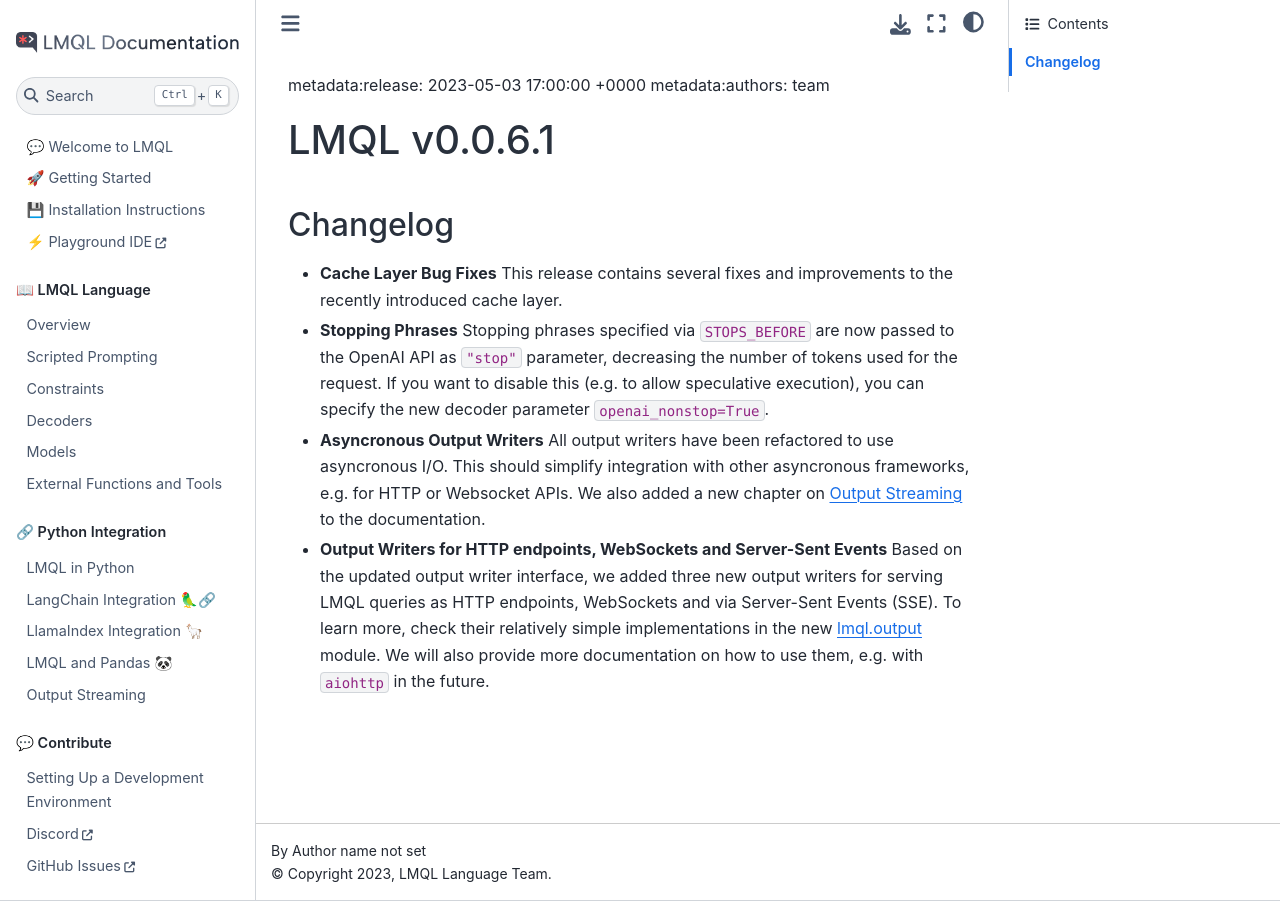
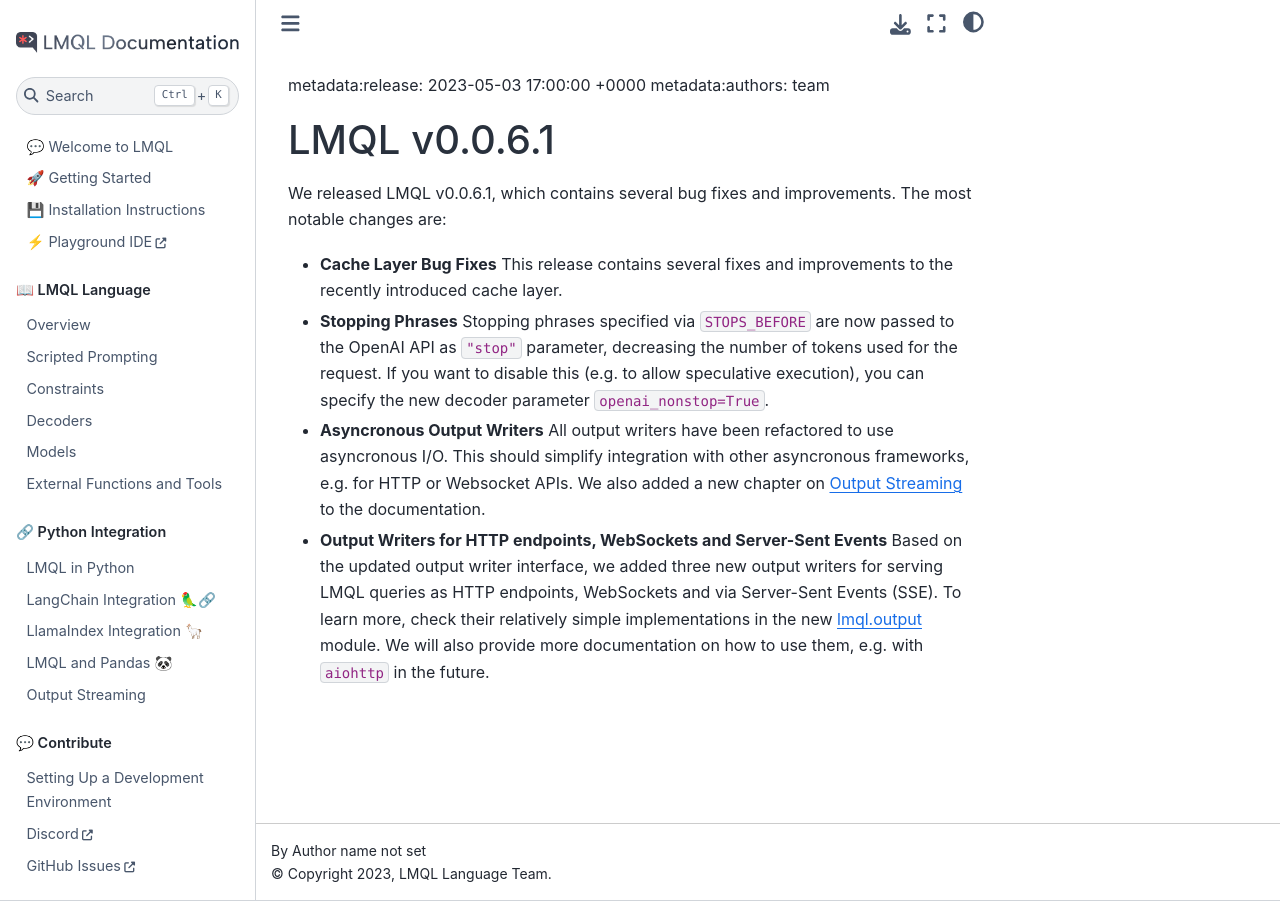
Before and after one commit to ilovechallenge/Python_LLM_AI, a Sphinx documentation site: the page built from docs/source/blog/release-0.0.6.1.md, in a window 1280 px wide. Built offline with Sphinx 7.4.7 and the Sphinx Book theme 1.1.4, drawn with Linux system fonts in a browser that asks for light colours; pages that are not in the unit, such as notebooks, are missing from menus.

Commit message:
blog: release

```diff
--- a/docs/source/blog/release-0.0.6.1.md
+++ b/docs/source/blog/release-0.0.6.1.md
@@ -3,7 +3,7 @@
 
 # LMQL v0.0.6.1
 
-### Changelog
+We released LMQL v0.0.6.1, which contains several bug fixes and improvements. The most notable changes are:
 
 * **Cache Layer Bug Fixes** This release contains several fixes and improvements to the recently introduced cache layer.
 
```
